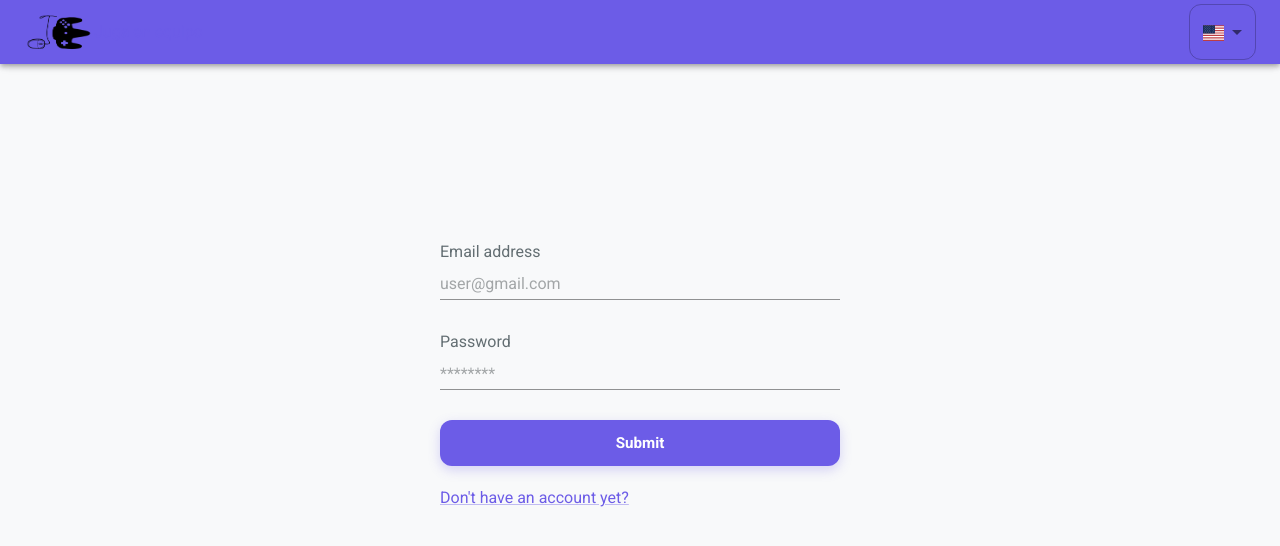
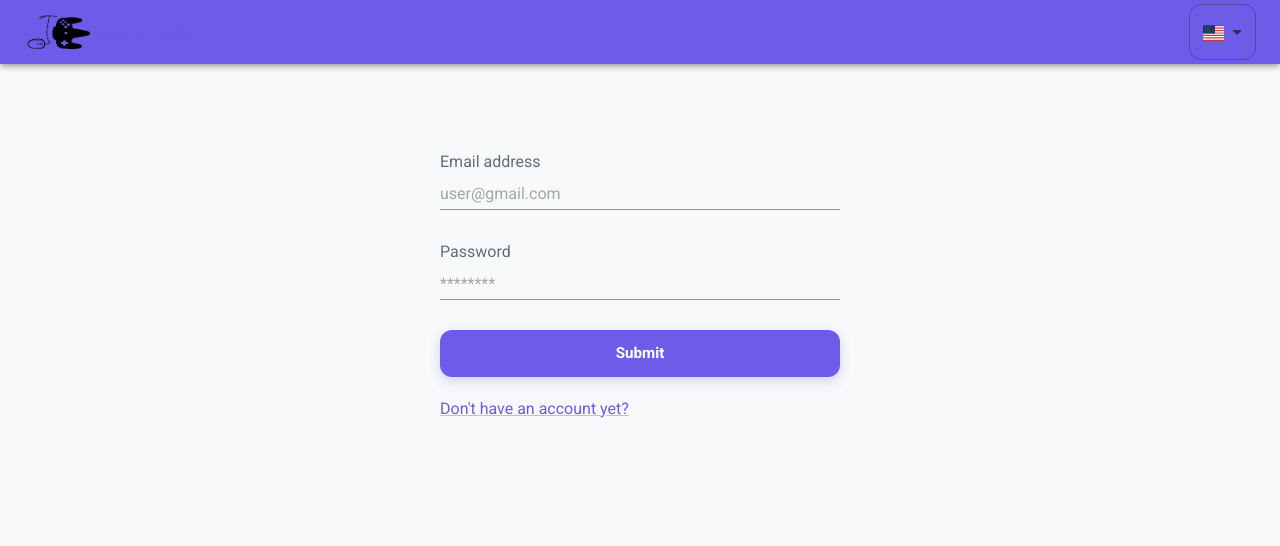
Before and after one commit to sebastianelopez/JugaEnEquipo-Front, a Next.js app: page /auth/login in a window 1280 px wide. Shown: the top 546 px of the page. Built offline with nearby package versions, Linux system fonts and the light colour scheme; no server answers.

Commit message:
improve login and register form

```diff
--- a/layouts/AuthLayout.tsx
+++ b/layouts/AuthLayout.tsx
@@ -22,8 +22,7 @@ export const AuthLayout: FC<Props> = ({ children, title }) => {
           sx={{
             display: "flex",
             justifyContent: "center",
-            alignItems: "center",
-            height: "calc(100vh - 200px)",
+            alignItems: "flex-start",
           }}
         >
           {children}
```
